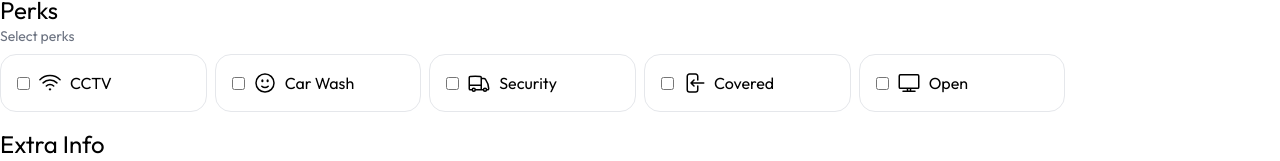
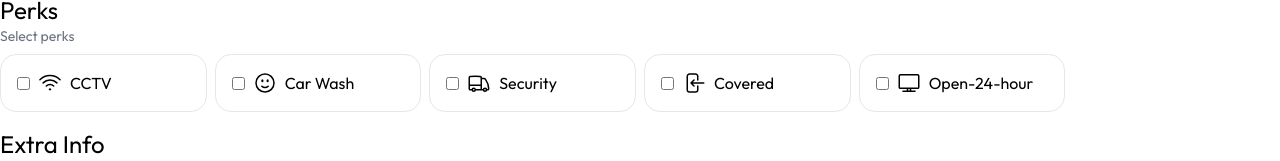
Before and after one commit to Pundiraryan/ParkItRight, a React (Vite) app in the folder client/: page /account/places/1 in a window 1280 px wide. Shown: the part 942-1103 px from the top of the page. Built offline with nearby package versions, Linux system fonts and the light colour scheme; no server answers.

Commit message:
perks updated

```diff
--- a/client/src/components/Perks.jsx
+++ b/client/src/components/Perks.jsx
@@ -52,7 +52,7 @@ const Perks = ({selected  , onChange }) => {
                                     <path strokeLinecap="round" strokeLinejoin="round" d="M6 20.25h12m-7.5-3v3m3-3v3m-10.125-3h17.25c.621 0 1.125-.504 1.125-1.125V4.875c0-.621-.504-1.125-1.125-1.125H3.375c-.621 0-1.125.504-1.125 1.125v11.25c0 .621.504 1.125 1.125 1.125z" />
                                 </svg>
 
-                                <span>Open</span>
+                                <span>Open-24-hour</span>
                             </label>
 
     </div>
```
